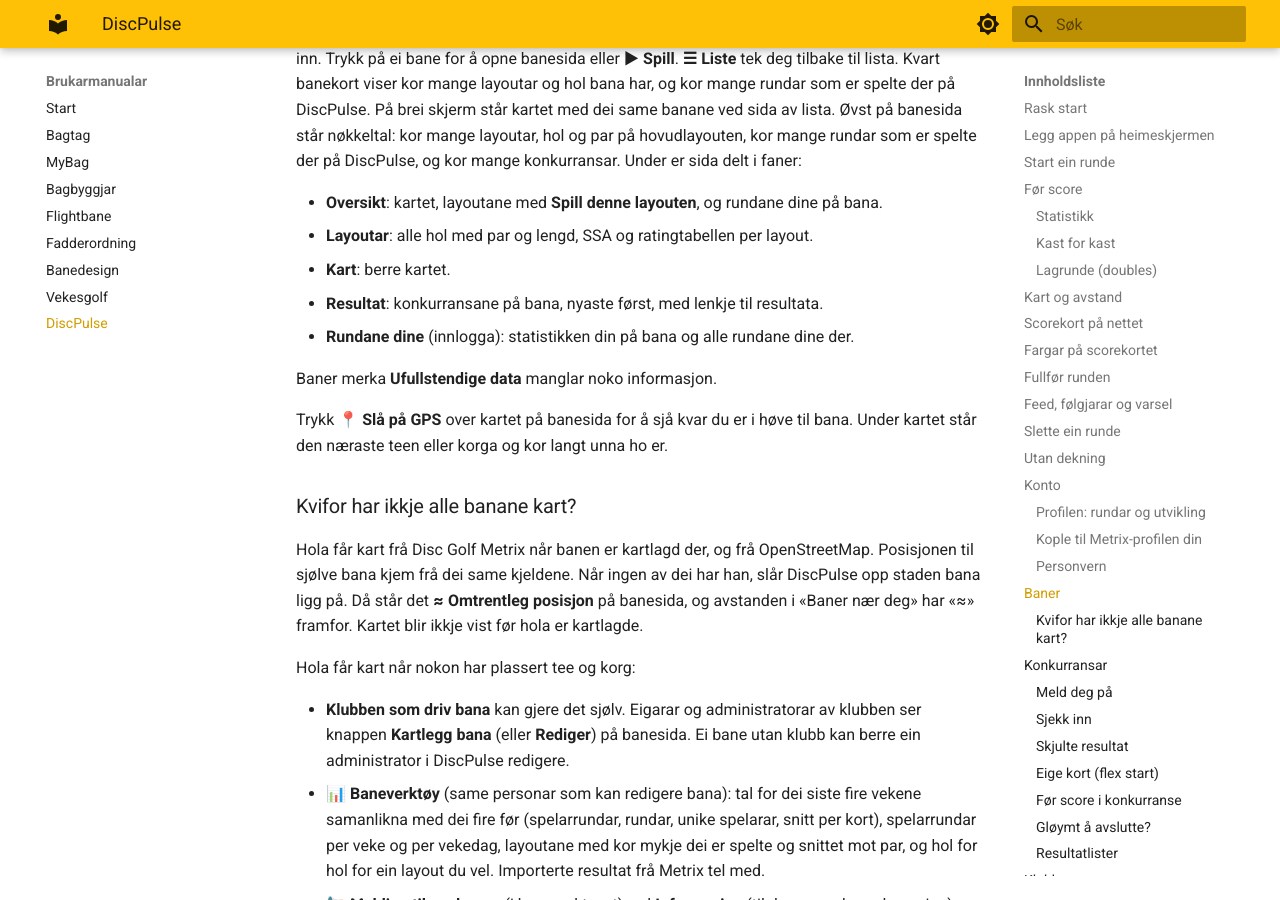
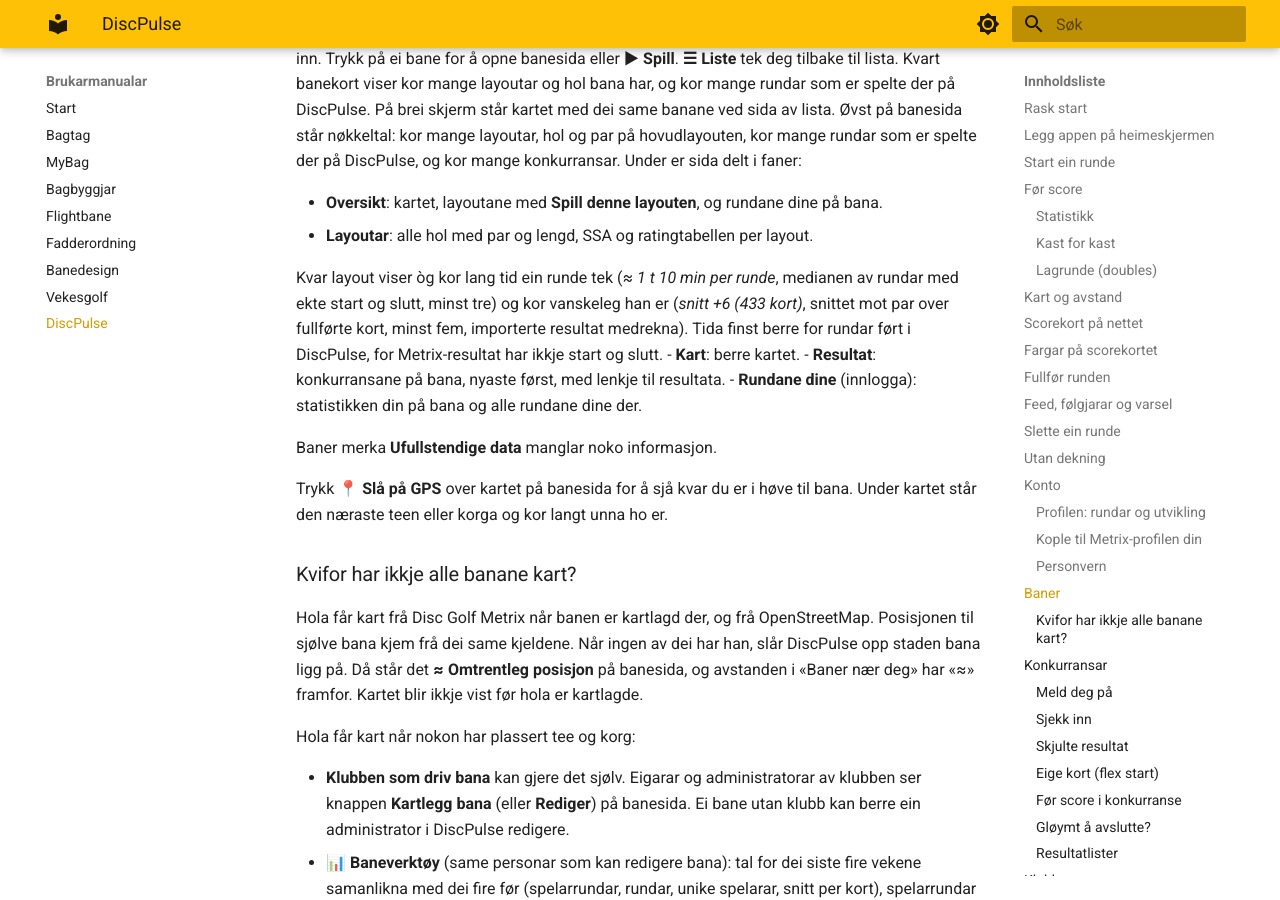
Before and after one commit to hanses89/manuals, an MkDocs documentation site: the page built from docs/discpulse.md, in a window 1280 px wide and 900 px high, scrolled down 11834 px. Built offline with MkDocs 1.6.1 and Material for MkDocs 9.7.7, drawn with Linux system fonts in a browser that asks for light colours.

Commit message:
manual: sync from discpulse.app @ ed685dba8354c1081092e435e40773dcc0a8e9b2

```diff
--- a/docs/discpulse.md
+++ b/docs/discpulse.md
@@ -476,6 +476,11 @@ rundar som er spelte der på DiscPulse, og kor mange konkurransar. Under er sida
 
 - **Oversikt**: kartet, layoutane med **Spill denne layouten**, og rundane dine på bana.
 - **Layoutar**: alle hol med par og lengd, SSA og ratingtabellen per layout.
+
+Kvar layout viser òg kor lang tid ein runde tek (*≈ 1 t 10 min per runde*, medianen av
+rundar med ekte start og slutt, minst tre) og kor vanskeleg han er (*snitt +6 (433 kort)*,
+snittet mot par over fullførte kort, minst fem, importerte resultat medrekna). Tida finst
+berre for rundar ført i DiscPulse, for Metrix-resultat har ikkje start og slutt.
 - **Kart**: berre kartet.
 - **Resultat**: konkurransane på bana, nyaste først, med lenkje til resultata.
 - **Rundane dine** (innlogga): statistikken din på bana og alle rundane dine der.
```
